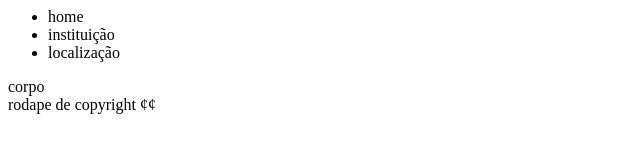
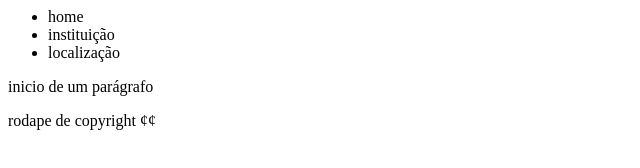
Before and after one commit to romulospl/siteweb, a plain HTML site: page index.html in a window 1280 px wide. Shown: the whole page, without its empty margins (0-640 px from the left). Drawn offline with Linux system fonts and the light colour scheme.

Commit message:
Colocando paragrafo

```diff
--- a/index.html
+++ b/index.html
@@ -11,7 +11,7 @@
 			</ul>
 		</div>
 		<div id="corpo">
-			corpo
+			<p> inicio de um parágrafo</p>
 		</div>
 		<div id="rodapé">
 			rodape de copyright ¢¢
```
